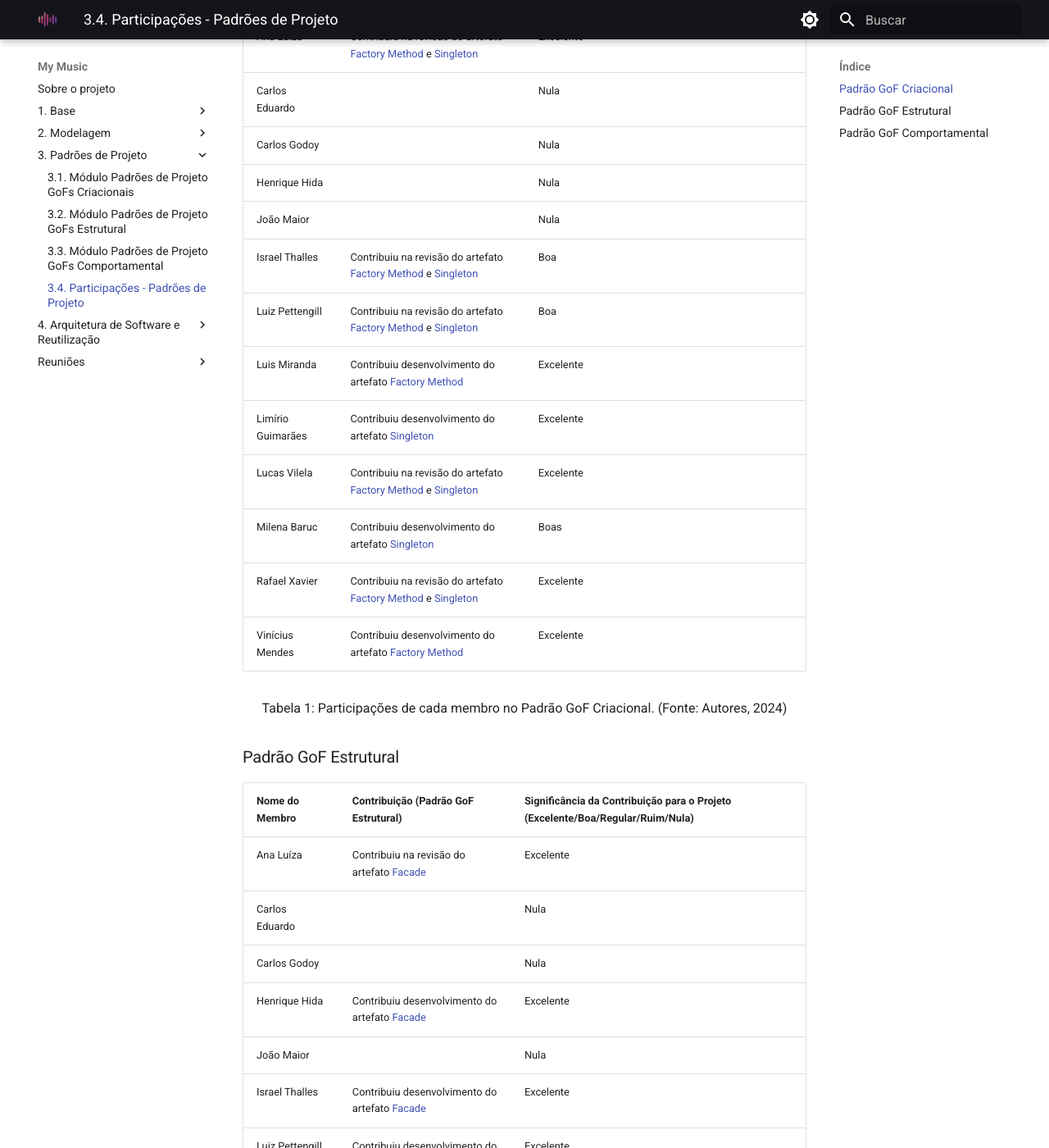
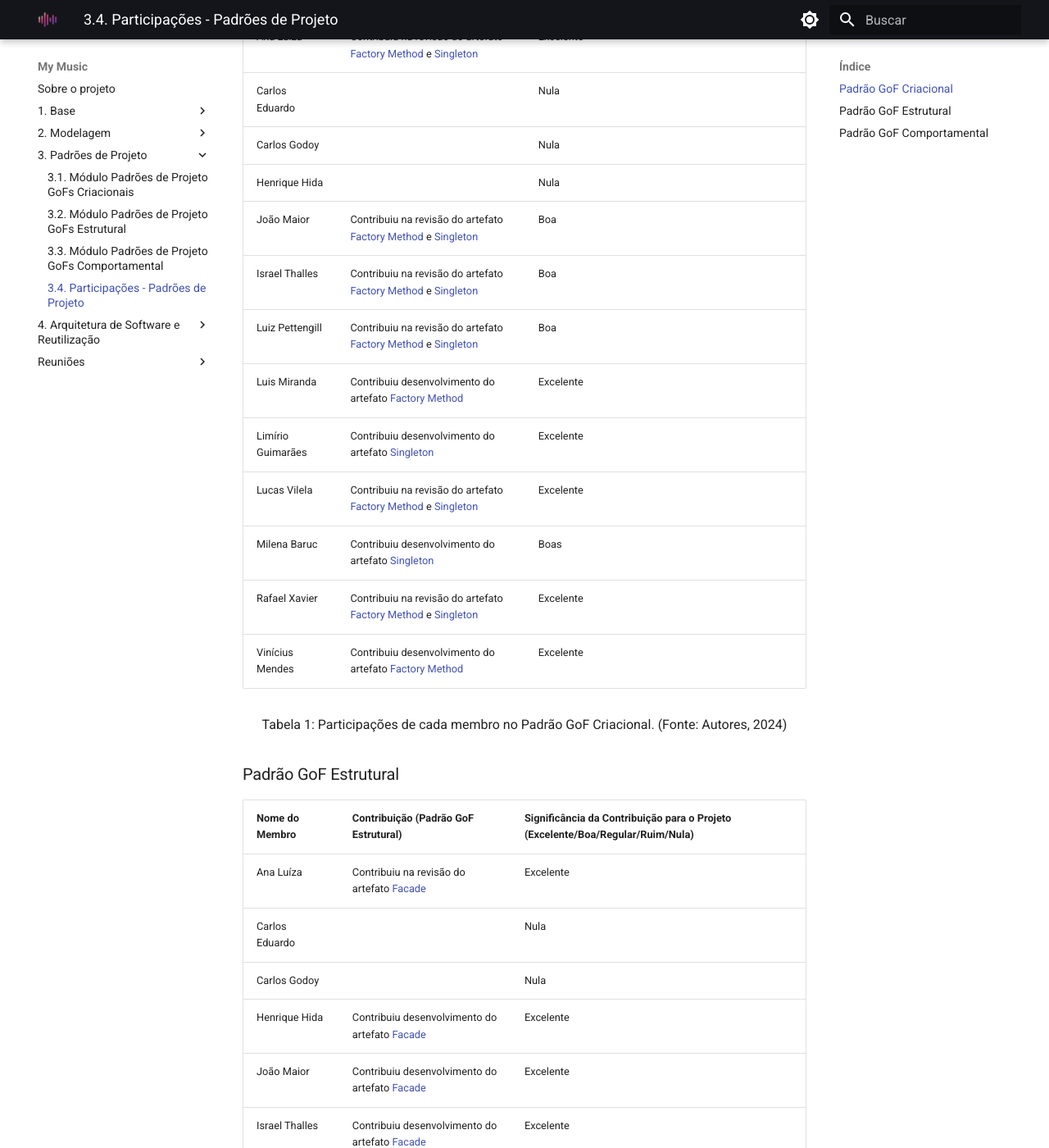
Before and after one commit to UnBArqDsw2024-1/2024.1_G2_My_Music, an MkDocs documentation site: the page built from docs/PadroesDeProjeto/ParticipacoesPadroes.md, in a window 1280 px wide and 1400 px high, scrolled down 378 px. Shown: the whole window at 82% size. Built offline with MkDocs 1.6.1 and Material for MkDocs 9.7.7, drawn with Linux system fonts in a browser that asks for light colours.

Commit message:
Update ParticipacoesPadroes.md

```diff
--- a/docs/PadroesDeProjeto/ParticipacoesPadroes.md
+++ b/docs/PadroesDeProjeto/ParticipacoesPadroes.md
@@ -10,7 +10,7 @@ Este documento contém um breve relato das participações e contribuições dos
 | Carlos Eduardo | | Nula |
 | Carlos Godoy | | Nula |
 | Henrique Hida | | Nula |
-| João Maior | | Nula |
+| João Maior | Contribuiu na revisão do artefato [Factory Method]() e [Singleton]() | Boa |
 | Israel Thalles | Contribuiu na revisão do artefato [Factory Method]() e [Singleton]() | Boa |
 | Luiz Pettengill | Contribuiu na revisão do artefato  [Factory Method]() e [Singleton]() | Boa |
 | Luis Miranda | Contribuiu desenvolvimento do artefato [Factory Method]() | Excelente |
@@ -32,7 +32,7 @@ Este documento contém um breve relato das participações e contribuições dos
 | Carlos Eduardo |  | Nula |
 | Carlos Godoy |  | Nula |
 | Henrique Hida | Contribuiu desenvolvimento do artefato [Facade]() | Excelente |
-| João Maior |  | Nula |
+| João Maior |  Contribuiu desenvolvimento do artefato [Facade]() | Excelente |
 | Israel Thalles | Contribuiu desenvolvimento do artefato [Facade]() | Excelente |
 | Luiz Pettengill |Contribuiu desenvolvimento do artefato [Facade]() | Excelente |
 | Luis Miranda | Contribuiu na revisão do artefato [Facade]() | Excelente |
```
